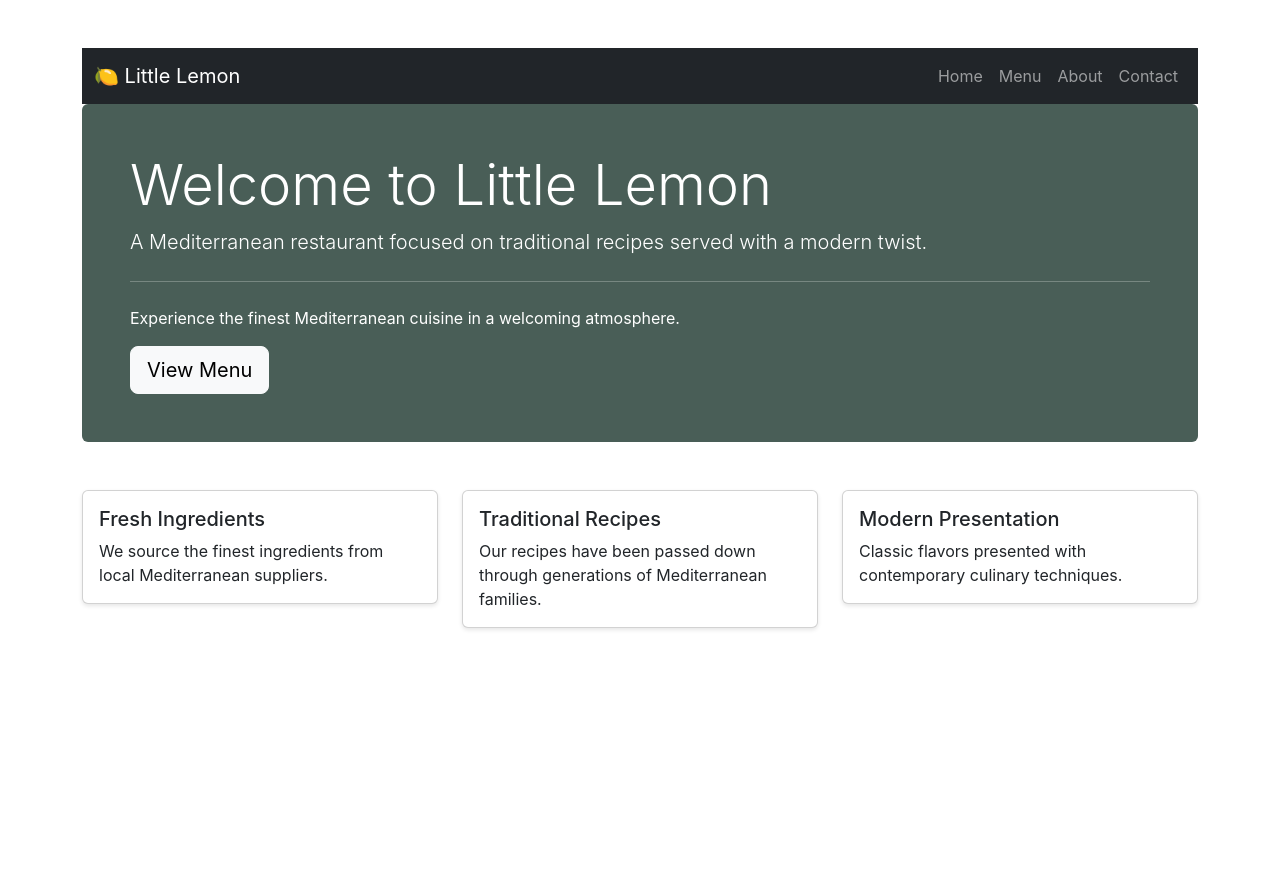
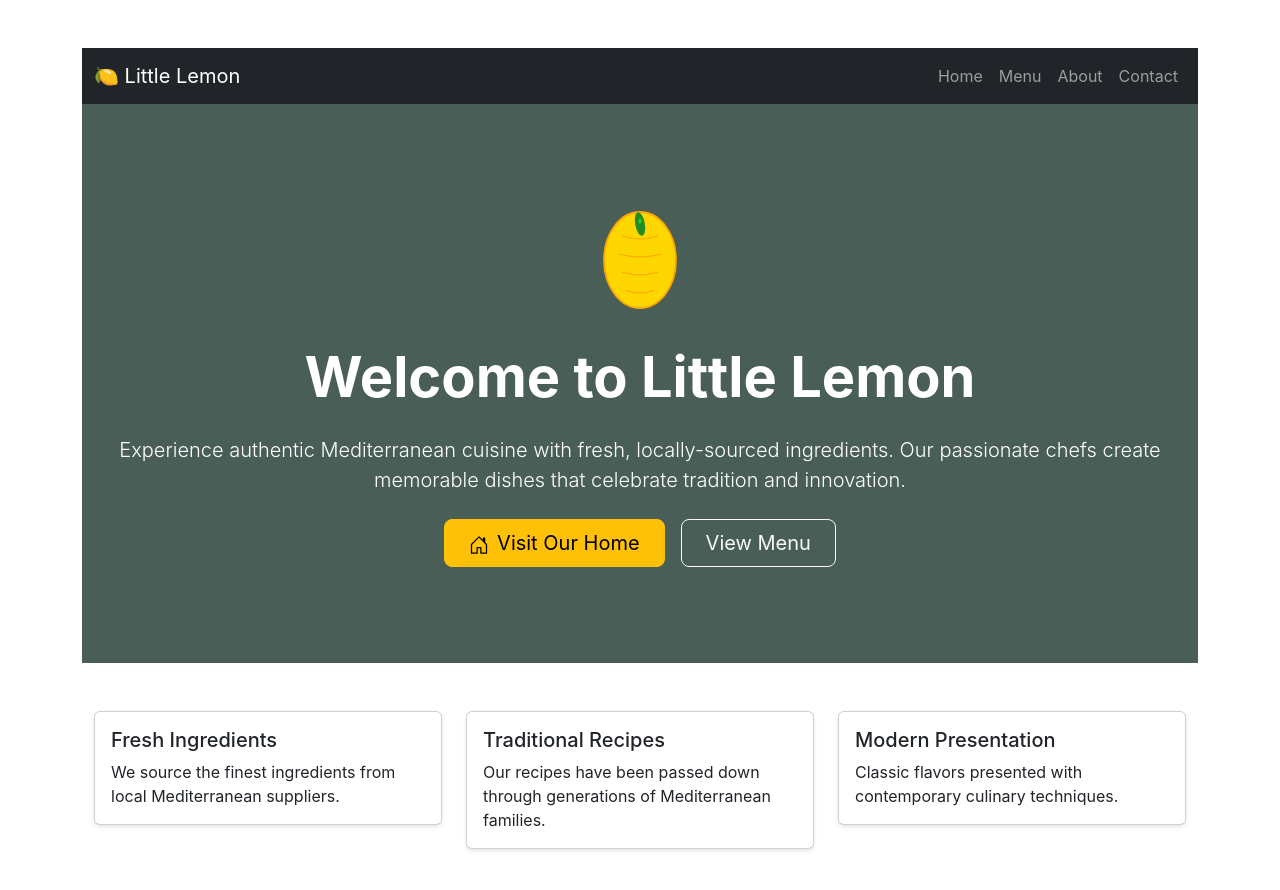
Before and after one commit to jorgeramos2068/coursera-08-little-lemon, a React (Create React App) app: page / in a window 1280 px wide. Shown: the top 890 px of the page. Before the commit the page ends 848 px from the top, so only its background shows below. Built offline with nearby package versions, Linux system fonts and the light colour scheme.

Commit message:
feat: add CallToAction component

```diff
--- /dev/null
+++ b/src/components/CallToAction.tsx
@@ -0,0 +1,76 @@
+import React from 'react';
+import { Link } from 'react-router-dom';
+
+const CallToAction: React.FC = () => {
+  return (
+    <section className="bg-primary text-white py-5" aria-labelledby="cta-heading">
+      <div className="container-fluid px-0">
+        <div className="row justify-content-center">
+          <div className="col-12">
+            <div className="jumbotron bg-primary text-center py-5 mb-0">
+              <div className="mb-4">
+                <svg
+                  width="120"
+                  height="120"
+                  viewBox="0 0 200 200"
+                  fill="none"
+                  xmlns="http://www.w3.org/2000/svg"
+                  aria-label="Little Lemon restaurant logo"
+                  role="img"
+                >
+                  <ellipse cx="100" cy="100" rx="60" ry="80" fill="#FFD700" stroke="#FFA500" strokeWidth="3" />
+                  <path d="M70 60 Q100 70 130 60" stroke="#FFA500" strokeWidth="2" fill="none" />
+                  <path d="M65 90 Q100 100 135 90" stroke="#FFA500" strokeWidth="2" fill="none" />
+                  <path d="M70 120 Q100 130 130 120" stroke="#FFA500" strokeWidth="2" fill="none" />
+                  <path d="M75 150 Q100 160 125 150" stroke="#FFA500" strokeWidth="2" fill="none" />
+                  <ellipse cx="100" cy="40" rx="8" ry="20" fill="#228B22" transform="rotate(-10 100 40)" />
+                  <path d="M100 30 Q105 35 100 40 Q95 35 100 30" fill="#32CD32" />
+                </svg>
+              </div>
+
+              <div className="container">
+                <h1 id="cta-heading" className="display-4 fw-bold mb-4">
+                  Welcome to Little Lemon
+                </h1>
+                <p className="lead mb-4 fs-5">
+                  Experience authentic Mediterranean cuisine with fresh, locally-sourced ingredients. Our passionate
+                  chefs create memorable dishes that celebrate tradition and innovation.
+                </p>
+                <div className="d-grid gap-2 d-md-flex justify-content-md-center">
+                  <Link
+                    to="/"
+                    className="btn btn-warning btn-lg px-4 me-md-2"
+                    role="button"
+                    aria-label="Go to Little Lemon home page"
+                  >
+                    <svg
+                      width="20"
+                      height="20"
+                      fill="currentColor"
+                      className="bi bi-house-door me-2"
+                      viewBox="0 0 16 16"
+                      aria-hidden="true"
+                    >
+                      <path d="M8.354 1.146a.5.5 0 0 0-.708 0l-6 6A.5.5 0 0 0 1.5 7.5v7a.5.5 0 0 0 .5.5h4.5a.5.5 0 0 0 .5-.5v-4h2v4a.5.5 0 0 0 .5.5H14a.5.5 0 0 0 .5-.5v-7a.5.5 0 0 0-.146-.354L13 5.793V2.5a.5.5 0 0 0-.5-.5h-1a.5.5 0 0 0-.5.5v1.293L8.354 1.146zM2.5 14V7.707l5.5-5.5 5.5 5.5V14H10v-4a.5.5 0 0 0-.5-.5h-3a.5.5 0 0 0-.5.5v4H2.5z" />
+                    </svg>
+                    Visit Our Home
+                  </Link>
+                  <Link
+                    to="/menu"
+                    className="btn btn-outline-light btn-lg px-4"
+                    role="button"
+                    aria-label="View our menu"
+                  >
+                    View Menu
+                  </Link>
+                </div>
+              </div>
+            </div>
+          </div>
+        </div>
+      </div>
+    </section>
+  );
+};
+
+export default CallToAction;
--- a/src/components/Home.tsx
+++ b/src/components/Home.tsx
@@ -1,23 +1,13 @@
 import React from 'react';
+import CallToAction from './CallToAction';
 
 const Home: React.FC = () => {
   return (
     <>
-      <section className="row">
-        <header className="col-12">
-          <div className="jumbotron bg-primary text-white p-5 rounded">
-            <h1 className="display-4">Welcome to Little Lemon</h1>
-            <p className="lead">
-              A Mediterranean restaurant focused on traditional recipes served with a modern twist.
-            </p>
-            <hr className="my-4" />
-            <p>Experience the finest Mediterranean cuisine in a welcoming atmosphere.</p>
-            <button className="btn btn-light btn-lg">View Menu</button>
-          </div>
-        </header>
-      </section>
+      <CallToAction />
 
-      <section className="row mt-5" aria-label="Restaurant Features">
+      <main className="container my-5">
+        <section className="row" aria-label="Restaurant Features">
           <article className="col-md-4">
             <div className="card mb-4">
               <div className="card-body">
@@ -45,6 +35,7 @@ const Home: React.FC = () => {
             </div>
           </article>
         </section>
+      </main>
     </>
   );
 };
```
Also changed, not shown: 2 other files (tests, documents, lock files or other folders). Lines whose indentation alone changed are shown as unchanged.
